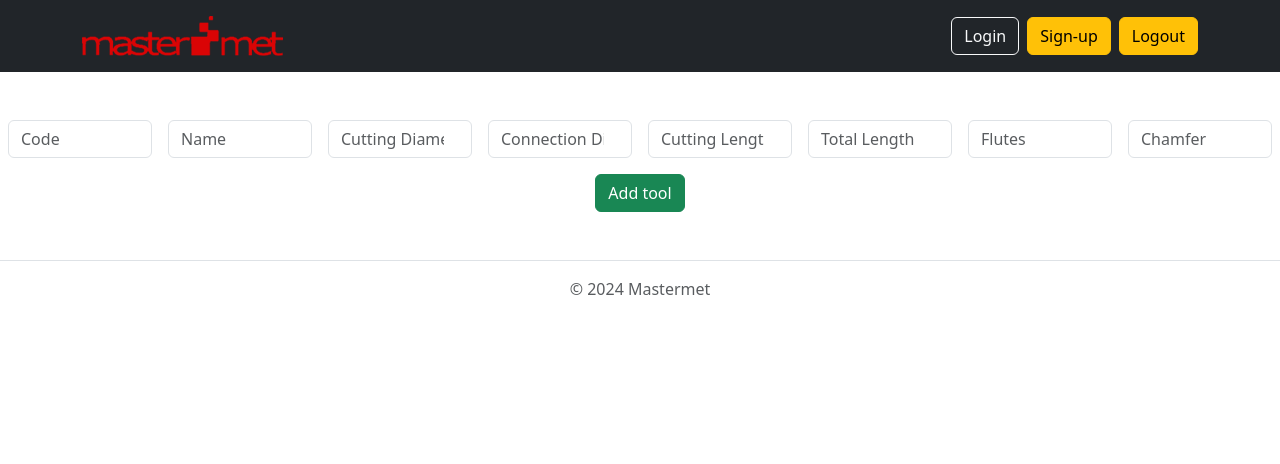
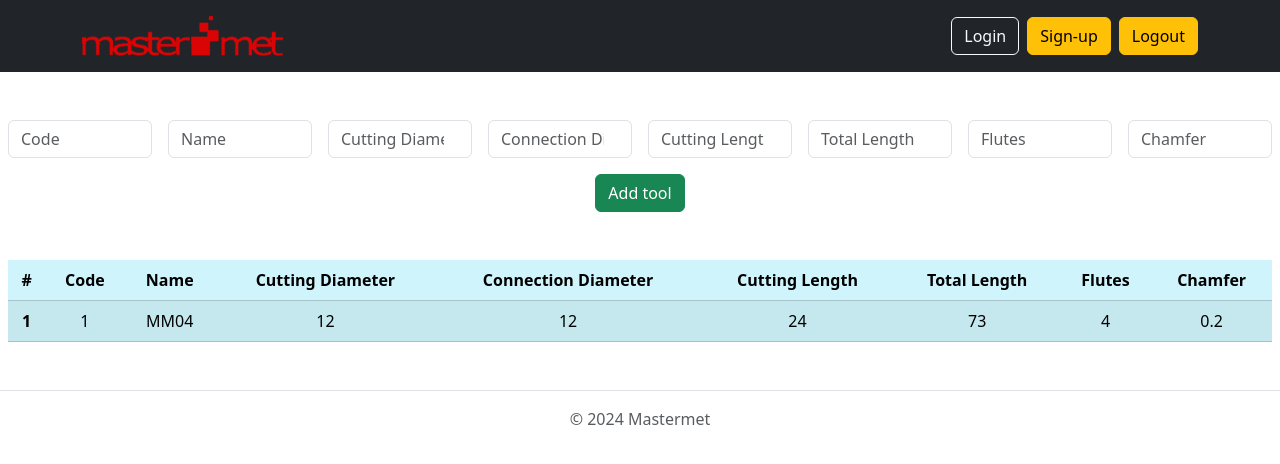
Before and after one commit to MateuszWiktorowicz/tool-erp, a React (Vite) app: page / in a window 1280 px wide. Shown: the top 464 px of the page. Built offline with nearby package versions, Linux system fonts and the light colour scheme.

Commit message:
add product list component

```diff
--- a/src/Components/ProductCreator/ProductCreator.jsx
+++ b/src/Components/ProductCreator/ProductCreator.jsx
@@ -1,9 +1,11 @@
 import ProductForm from "./ProductForm";
+import ProductList from "./ProductList";
 
 function ProductCreator() {
     return(
         <>
         <ProductForm />
+        <ProductList />
         </>
     )
 }
--- /dev/null
+++ b/src/Components/ProductCreator/ProductList.jsx
@@ -0,0 +1,40 @@
+const tools = [
+    {
+        code: "1",
+        name: "MM04",
+        cuttingDiameter: 12,
+        connectionDiameter: 12,
+        cuttingLength: 24,
+        totalLength: 73,
+        flutes: 4,
+        chamfer: 0.2
+    }
+];
+function ProductList() {
+    return(
+        <section className="my-5 mx-2">
+        <table className="table table-info table-striped text-center">
+  <thead>
+    <tr>
+    <th scope="col">#</th>
+      <th scope="col">Code</th>
+      <th scope="col">Name</th>
+      <th scope="col">Cutting Diameter</th>
+      <th scope="col">Connection Diameter</th>
+      <th scope="col">Cutting Length</th>
+      <th scope="col">Total Length</th>
+      <th scope="col">Flutes</th>
+      <th scope="col">Chamfer</th>
+    </tr>
+  </thead>
+  <tbody>
+
+        {tools.map(tool => <tr><th scope="row">1</th><td>{tool.code}</td><td>{tool.name}</td><td>{tool.cuttingDiameter}</td><td>{tool.connectionDiameter}</td><td>{tool.cuttingLength}</td><td>{tool.totalLength}</td><td>{tool.flutes}</td><td>{tool.chamfer}</td></tr>)}
+
+  </tbody>
+</table>
+        </section>
+    )
+}
+
+export default ProductList;
```
